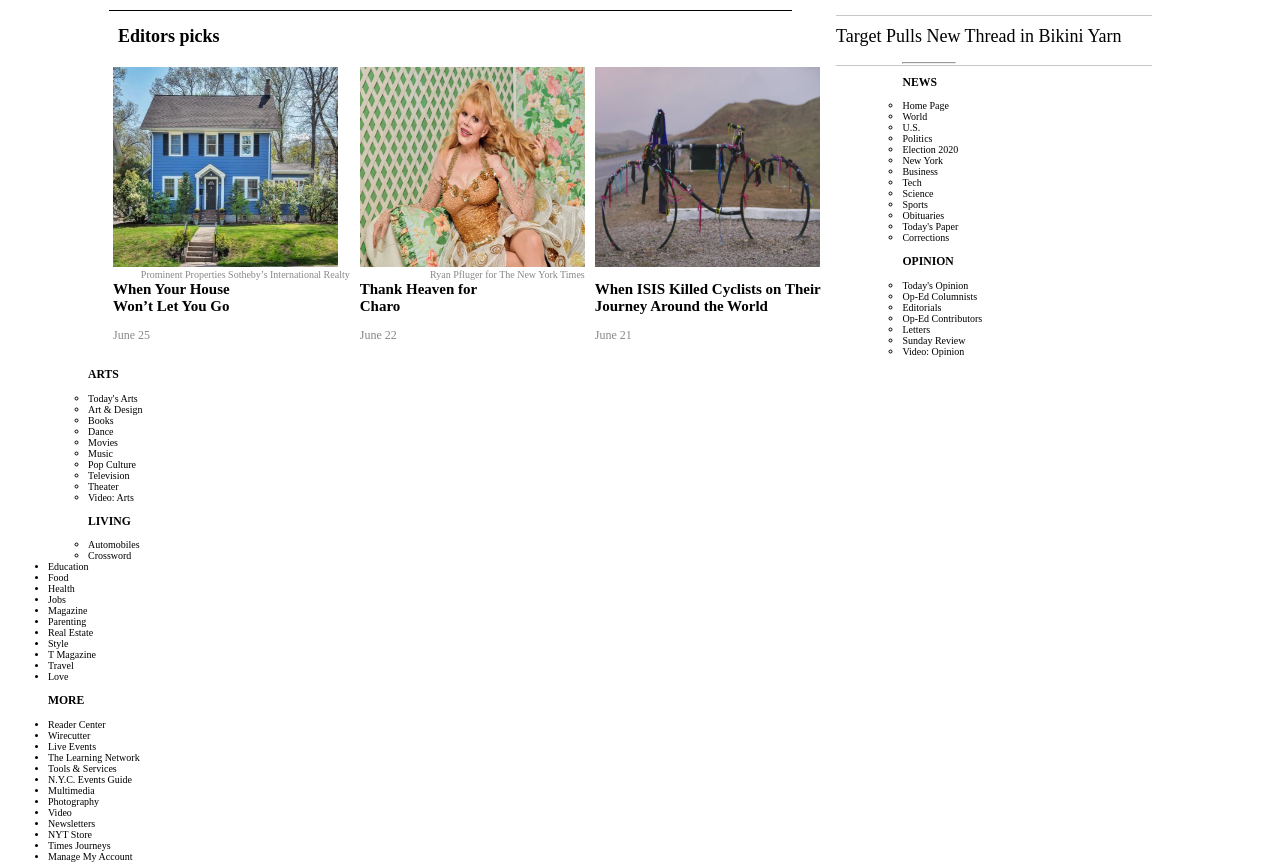
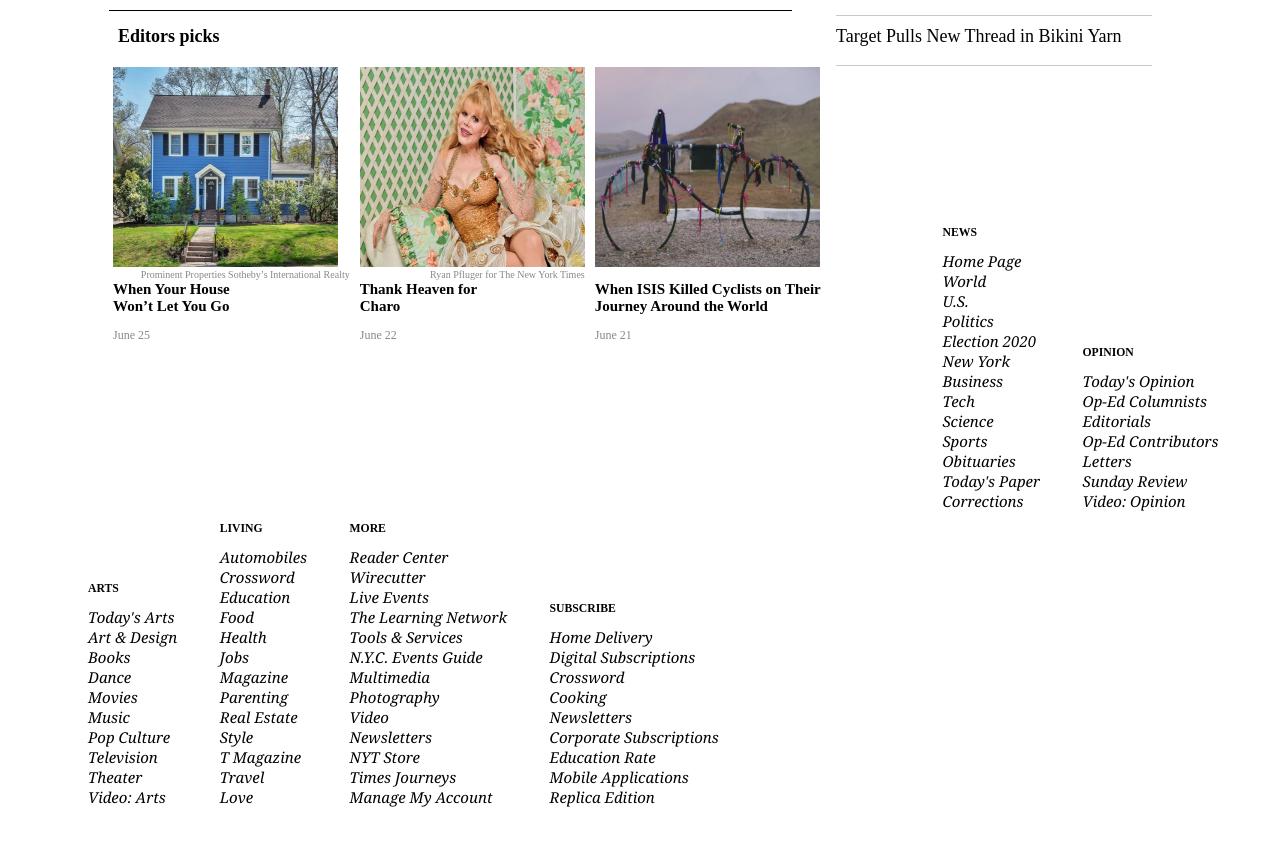
Before and after one commit to rsundar/The-New-York-Times, a plain HTML site: page index.html in a window 1280 px wide. Shown: the part 8901-9766 px from the top of the page. After the commit the page ends 9718 px from the top, so only its background shows below. Drawn offline with Linux system fonts and the light colour scheme.

Commit message:
adding the nav info and styling

```diff
--- a/assets/stylesheets/styles.css
+++ b/assets/stylesheets/styles.css
@@ -411,6 +411,10 @@ button.read-comments-btn:hover {
     float: right;
     left: -12rem;
     top:2rem;
+    padding-bottom:7rem;
+    margin-bottom: 7rem;
+    bottom: 7rem;
+
 }
 .most-p-word{
     font-size: 1.8rem;
@@ -433,3 +437,17 @@ width:60%;
 }
 
 /*BEGIN of nav info */
+.nav-info{
+    margin-top:0;
+
+}
+.nav-info-header>li{
+    font-size: 1.5rem;
+    font-family: Georgia, 'Times New Roman', Times, serif;
+    font-style: oblique;
+    list-style: none;
+}
+.nav-info-header{
+    display:inline-block;
+}
+/*END of nav info */
--- a/index.html
+++ b/index.html
@@ -303,7 +303,7 @@
                                            <time style="position:relative;font-size:1.2rem;color: #888888">June 21</time>
                                 </div>
             </section>
-            <hr>
+
             <div class="nav-info">
             <ul>
                 <ul class="nav-info-header">
@@ -348,7 +348,7 @@
                 <ul class="nav-info-header">
                         <h3>LIVING</h3>
                         <li>Automobiles</li>
-                        <li>Crossword</ul>
+                        <li>Crossword</li>
                         <li>Education</li>
                         <li>Food</li>
                         <li>Health</li>
```
